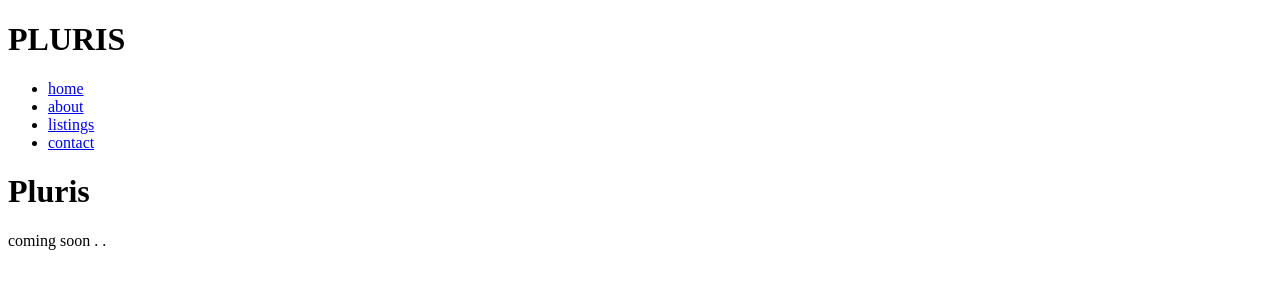
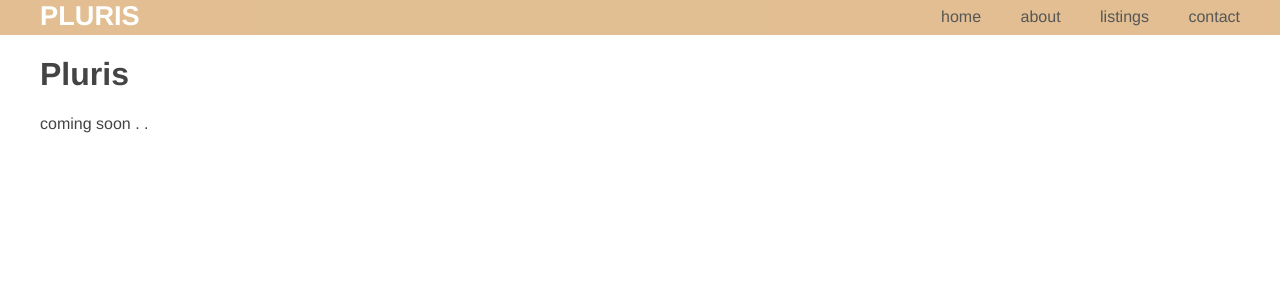
Before and after one commit to notbatokikic/pluris, a Flask app: page / in a window 1280 px wide. Shown: the top 300 px of the page. Run offline with Flask 2, Linux system fonts and the light colour scheme.

Commit message:
added css

```diff
--- a/static/css/main.css
+++ b/static/css/main.css
@@ -0,0 +1,56 @@
+body {
+    margin: 0;
+    padding: 0;
+    font-family: "Helvetica Neue", Helvetica, Arial, sans-serif;
+    color: #444;
+}
+
+/*
+   * Formatting the header area
+   */
+header {
+    background-color: #DFB887;
+    height: 35px;
+    width: 100%;
+    opacity: .9;
+    margin-bottom: 10px;
+}
+
+header h1.logo {
+    margin: 0;
+    font-size: 1.7em;
+    color: #fff;
+    text-transform: uppercase;
+    float: left;
+}
+
+header h1.logo:hover {
+    color: #fff;
+    text-decoration: none;
+}
+
+/*
+   * Centering the body content
+   */
+.container {
+    width: 1200px;
+    margin: 0 auto;
+}
+
+.menu {
+    float: right;
+    margin-top: 8px;
+}
+
+.menu li {
+    display: inline;
+}
+
+.menu li + li {
+    margin-left: 35px;
+}
+
+.menu li a {
+    color: #444;
+    text-decoration: none;
+}
--- a/templates/navbar.html
+++ b/templates/navbar.html
@@ -4,7 +4,8 @@
     <meta charset="UTF-8">
     <meta http-equiv="X-UA-Compatible" content="IE=edge">
     <meta name="viewport" content="width=device-width, initial-scale=1.0">
-    <title>Document</title>
+    <title>Pluris</title>
+    <link rel="stylesheet" href="{{ url_for('static', filename='css/main.css') }}">
 </head>
 <body>
     <header>
```
